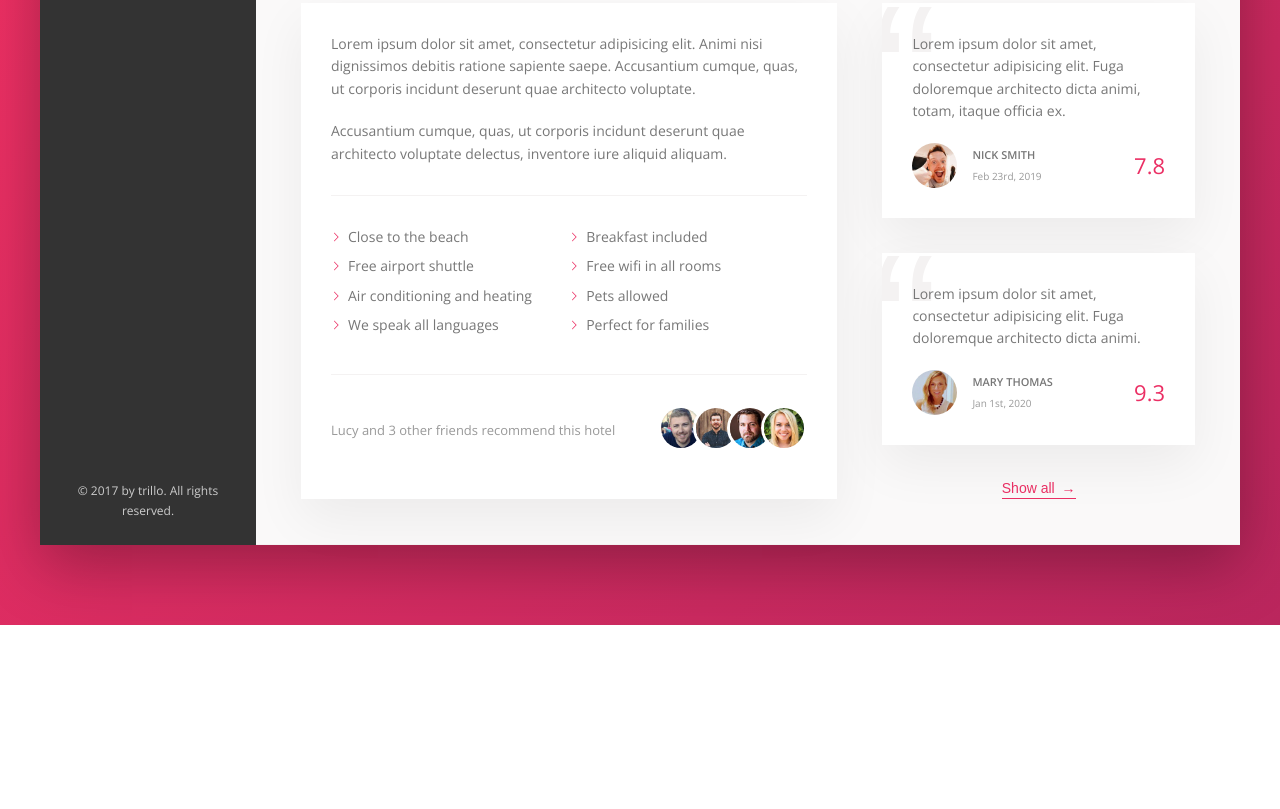
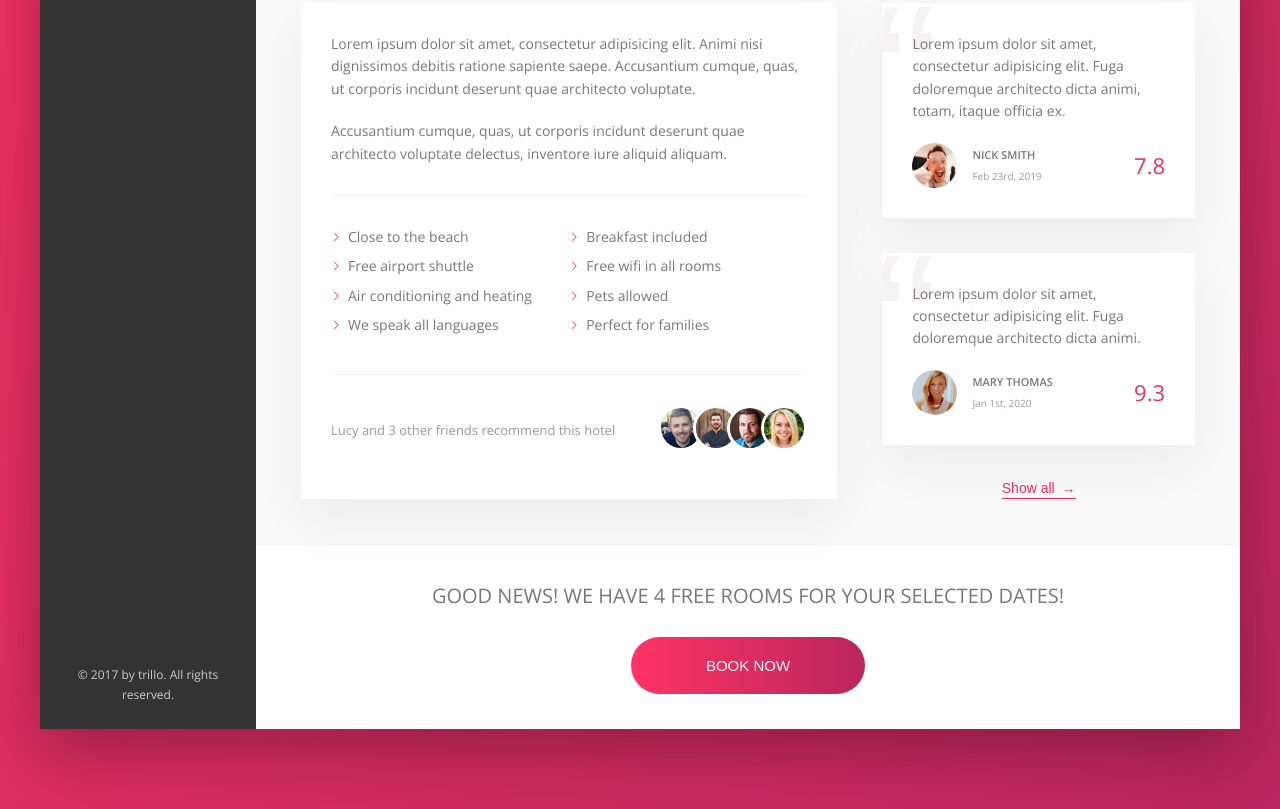
Before and after one commit to Liuzhengyang92/css-Sass, a website: page 2-Trillo/index.html in a window 1280 px wide. Shown: the part 644-1453 px from the top of the page. Before the commit the page ends 1269 px from the top, so only its background shows below. Drawn offline with nearby package versions, Linux system fonts and the light colour scheme.

Commit message:
implement call to action section

```diff
--- a/2-Trillo/index.html
+++ b/2-Trillo/index.html
@@ -172,7 +172,7 @@
                 </div>
               </div>
 
-              <figure class="user-reviews">
+              <div class="user-reviews">
                 <figure class="review">
                   <blockquote class="review__text">
                     Lorem ipsum dolor sit amet, consectetur adipisicing elit. Fuga doloremque architecto dicta animi, totam, itaque officia
@@ -203,9 +203,17 @@
                 <button class="btn-inline">
                   Show all <span>&rarr;</span>
                 </button>
-              </figure>
+              </div>
             </div>
-
+            <div class="cta">
+              <h2 class="cta__book-now">
+                Good news! We have 4 free rooms for your selected dates!
+              </h2>
+              <button class="btn">
+                <span class="btn__visible">Book now</span>
+                <span class="btn__invisible">Only 4 rooms left</span>
+              </button>
+            </div>
           </main>
         </div>
       </div>
--- a/2-Trillo/sass/_components.scss
+++ b/2-Trillo/sass/_components.scss
@@ -450,3 +450,67 @@
     z-index: 1;
   }
 }
+
+////////////////////////////
+// CALL TO ACTION
+.cta {
+  padding: 3.5rem 0;
+  text-align: center;
+
+  &__book-now {
+    font-size: 2rem;
+    font-weight: 300;
+    text-transform: uppercase;
+    margin-bottom: 2.5rem;
+  }
+}
+
+
+////////////////////////////
+// CALL TO ACTION
+.btn {
+  font-size: 1.5rem;
+  font-weight: 300;
+  text-transform: uppercase;
+  border-radius: 100px;
+  border: none;
+  background-image: linear-gradient(to right, var(--color-primary-light), var(--color-primary-dark));
+  color: #fff;
+  position: relative;
+  overflow: hidden;
+  cursor: pointer;
+
+  & > * {
+    display: inline-block;
+    height: 100%;
+    width: 100%;
+    transition: all .2s;
+  }
+
+  &__visible {
+    padding: 2rem 7.5rem;
+  }
+
+  &__invisible {
+    position: absolute;
+    padding: 2rem 0;
+    left: 0;
+    top: -100%;
+  }
+  &:hover {
+    background-image: linear-gradient(to left, var(--color-primary-light), var(--color-primary-dark));
+  }
+
+  &:hover &__visible {
+    transform: translateY(100%);
+  }
+
+  &:hover &__invisible {
+    top: 0;
+  }
+
+  &:focus {
+    outline: none;
+    animation: pulsate 1s infinite;
+  }
+}
```
Also changed, not shown: 2-Trillo/css/style.css.
